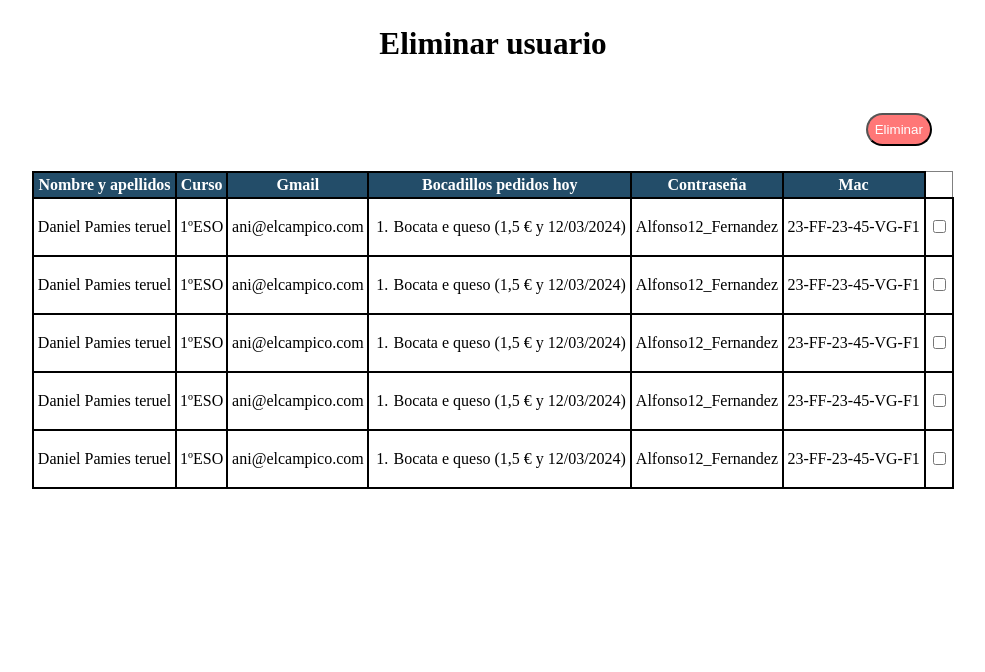
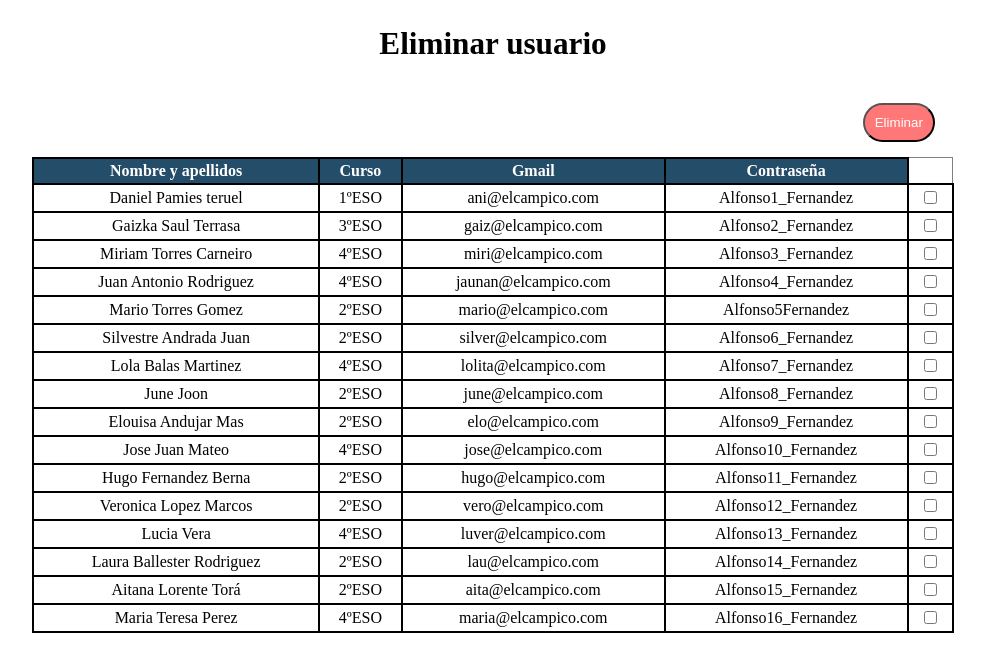
Before and after one commit to luciaver/TRABAJOBOC, a PHP site: page /admin_usuarios_eliminar.html in a window 1280 px wide. Shown: the part 96-768 px from the top of the page, without its empty margins (147-1132 px from the left). Run offline with PHP 8.4, Linux system fonts and the light colour scheme; some web fonts are replaced.

Commit message:
He añadido nuevos usuarios en eliminar usuarios,he quitado la mac,cambiado los gmails,y los cursos

```diff
--- a/admin_cocina.html
+++ b/admin_cocina.html
@@ -15,7 +15,7 @@
 
         <nav>
             <ul>
-              <li><a href="admin_usuarios.html">usuarios</a></li>
+              <li><a href="admin_usuarios.html">Usuarios</a></li>
                 <li><a href="admin_cocina.html">Cocina</a></li>
             </ul>
         </nav>
--- a/admin_usuarios_eliminar.html
+++ b/admin_usuarios_eliminar.html
@@ -42,9 +42,8 @@
                         <th>Nombre y apellidos</th>
                         <th>Curso</th>
                         <th>Gmail</th>
-                        <th>Bocadillos pedidos hoy</th>
                         <th>Contraseña</th>
-                        <th>Mac</th>
+
                     </tr>
                 </thead>
                 <tbody>
@@ -52,65 +51,112 @@
                         <td>Daniel Pamies teruel</td>
                         <td>1ºESO</td>
                         <td>ani@elcampico.com</td>
-                        <td>
-                            <ol>
-                                <li>Bocata e queso (1,5 € y 12/03/2024)</li>
-                            </ol>
-                        </td>
-                        <td>Alfonso12_Fernandez</td>
-                        <td>23-FF-23-45-VG-F1</td>
+                        <td>Alfonso1_Fernandez</td>
+                     <td><input type="checkbox" name="eliminar_usuarios"></td>
+                    </tr>
+                    <tr>
+                        <td>Gaizka Saul Terrasa</td>
+                        <td>3ºESO</td>
+                        <td>gaiz@elcampico.com</td>
+                        <td>Alfonso2_Fernandez</td>
                         <td><input type="checkbox" name="eliminar_usuarios"></td>
                     </tr>
                     <tr>
-                        <td>Daniel Pamies teruel</td>
-                        <td>1ºESO</td>
-                        <td>ani@elcampico.com</td>
-                        <td>
-                            <ol>
-                                <li>Bocata e queso (1,5 € y 12/03/2024)</li>
-                            </ol>
-                        </td>
-                        <td>Alfonso12_Fernandez</td>
-                        <td>23-FF-23-45-VG-F1</td>
+                        <td>Miriam Torres Carneiro</td>
+                        <td>4ºESO</td>
+                        <td>miri@elcampico.com</td>
+                        <td>Alfonso3_Fernandez</td>
                         <td><input type="checkbox" name="eliminar_usuarios"></td>
                     </tr>
                     <tr>
-                        <td>Daniel Pamies teruel</td>
-                        <td>1ºESO</td>
-                        <td>ani@elcampico.com</td>
-                        <td>
-                            <ol>
-                                <li>Bocata e queso (1,5 € y 12/03/2024)</li>
-                            </ol>
-                        </td>
-                        <td>Alfonso12_Fernandez</td>
-                        <td>23-FF-23-45-VG-F1</td>
+                        <td>Juan Antonio Rodriguez</td>
+                        <td>4ºESO</td>
+                        <td>jaunan@elcampico.com</td>
+                        <td>Alfonso4_Fernandez</td>
                         <td><input type="checkbox" name="eliminar_usuarios"></td>
                     </tr>
                     <tr>
-                        <td>Daniel Pamies teruel</td>
-                        <td>1ºESO</td>
-                        <td>ani@elcampico.com</td>
-                        <td>
-                            <ol>
-                                <li>Bocata e queso (1,5 € y 12/03/2024)</li>
-                            </ol>
-                        </td>
-                        <td>Alfonso12_Fernandez</td>
-                        <td>23-FF-23-45-VG-F1</td>
+                        <td>Mario Torres Gomez</td>
+                        <td>2ºESO</td>
+                        <td>mario@elcampico.com</td>
+                        <td>Alfonso5Fernandez</td>
                         <td><input type="checkbox" name="eliminar_usuarios"></td>
                     </tr>
                     <tr>
-                        <td>Daniel Pamies teruel</td>
-                        <td>1ºESO</td>
-                        <td>ani@elcampico.com</td>
-                        <td>
-                            <ol>
-                                <li>Bocata e queso (1,5 € y 12/03/2024)</li>
-                            </ol>
-                        </td>
+                        <td>Silvestre Andrada Juan</td>
+                        <td>2ºESO</td>
+                        <td>silver@elcampico.com</td>
+                        <td>Alfonso6_Fernandez</td>
+                        <td><input type="checkbox" name="eliminar_usuarios"></td>
+                    </tr>
+                    <tr>
+                        <td>Lola Balas Martinez</td>
+                        <td>4ºESO</td>
+                        <td>lolita@elcampico.com</td>
+                        <td>Alfonso7_Fernandez</td>
+                        <td><input type="checkbox" name="eliminar_usuarios"></td>
+                    </tr>
+                    <tr>
+                        <td>June Joon </td>
+                        <td>2ºESO</td>
+                        <td>june@elcampico.com</td>
+                        <td>Alfonso8_Fernandez</td>
+                        <td><input type="checkbox" name="eliminar_usuarios"></td>
+                    </tr>
+                    <tr>
+                        <td>Elouisa Andujar Mas</td>
+                        <td>2ºESO</td>
+                        <td>elo@elcampico.com</td>
+                        <td>Alfonso9_Fernandez</td>
+                        <td><input type="checkbox" name="eliminar_usuarios"></td>
+                    </tr>
+                    <tr>
+                        <td>Jose Juan Mateo</td>
+                        <td>4ºESO</td>
+                        <td>jose@elcampico.com</td>
+                        <td>Alfonso10_Fernandez</td>
+                        <td><input type="checkbox" name="eliminar_usuarios"></td>
+                    </tr>
+                    <tr>
+                        <td>Hugo Fernandez Berna</td>
+                        <td>2ºESO</td>
+                        <td>hugo@elcampico.com</td>
+                        <td>Alfonso11_Fernandez</td>
+                        <td><input type="checkbox" name="eliminar_usuarios"></td>
+                    </tr>
+                    <tr>
+                        <td>Veronica Lopez Marcos</td>
+                        <td>2ºESO</td>
+                        <td>vero@elcampico.com</td>
                         <td>Alfonso12_Fernandez</td>
-                        <td>23-FF-23-45-VG-F1</td>
+                        <td><input type="checkbox" name="eliminar_usuarios"></td>
+                    </tr>
+                    <tr>
+                        <td>Lucia Vera</td>
+                        <td>4ºESO</td>
+                        <td>luver@elcampico.com</td>
+                        <td>Alfonso13_Fernandez</td>
+                        <td><input type="checkbox" name="eliminar_usuarios"></td>
+                    </tr>
+                    <tr>
+                        <td>Laura Ballester Rodriguez</td>
+                        <td>2ºESO</td>
+                        <td>lau@elcampico.com</td>
+                        <td>Alfonso14_Fernandez</td>
+                        <td><input type="checkbox" name="eliminar_usuarios"></td>
+                    </tr>
+                    <tr>
+                        <td>Aitana Lorente Torá</td>
+                        <td>2ºESO</td>
+                        <td>aita@elcampico.com</td>
+                        <td>Alfonso15_Fernandez</td>
+                        <td><input type="checkbox" name="eliminar_usuarios"></td>
+                    </tr>
+                    <tr>
+                        <td>Maria Teresa Perez</td>
+                        <td>4ºESO</td>
+                        <td>maria@elcampico.com</td>
+                        <td>Alfonso16_Fernandez</td>
                         <td><input type="checkbox" name="eliminar_usuarios"></td>
                     </tr>
                 </tbody>
--- a/admin_usuarios_modificar.html
+++ b/admin_usuarios_modificar.html
@@ -51,6 +51,7 @@
                         <label for="alumno_elegido" class="label_crear_modificar">Elige alumno:</label>
                         <select name="alum" class="seleccion">
                             <option value="daniel1ESO">Daniel</option>
+                            <option value="lucia2Eso">Lucia</option>
                         </select>
                     </div>
                     <div class="formulario_div">
--- a/user_admin.css
+++ b/user_admin.css
@@ -184,11 +184,11 @@ ol {
 
 #eliminar_usuarios {
     background-color: rgb(255, 119, 119);
-    margin: 20px;
+    margin: 10px;
     border-radius: 20px;
     display: flex;
     justify-content: center;
-    padding: 7px;
+    padding: 10px;
     color: white;
 }
 
```
Also changed, not shown: historial_pedidos.html (+1 -7 lines), admin_usuarios.html (line endings or trailing spaces).
